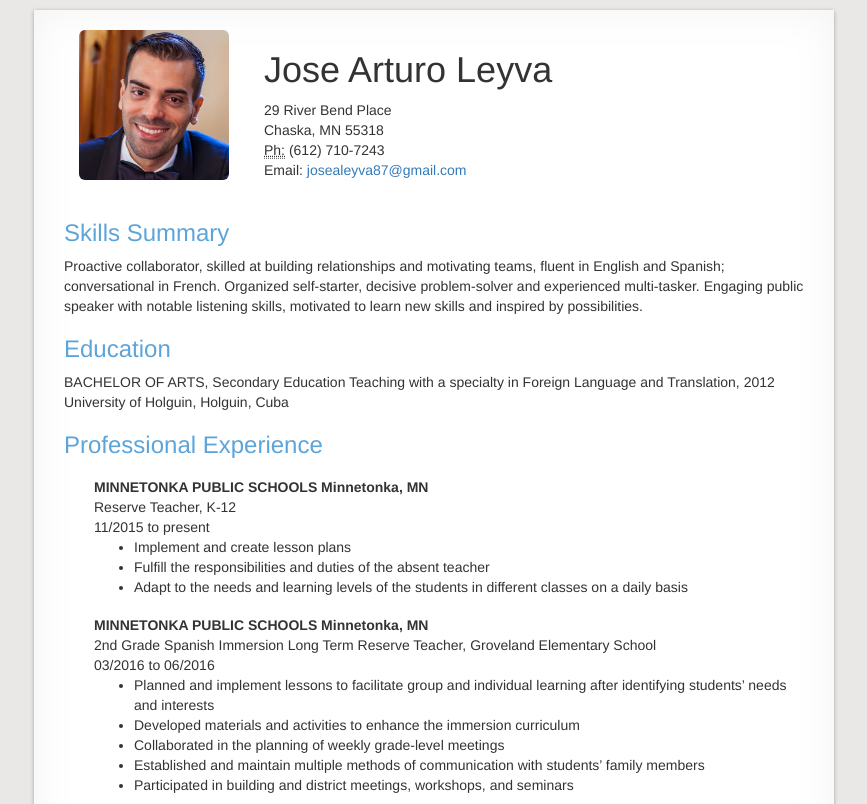
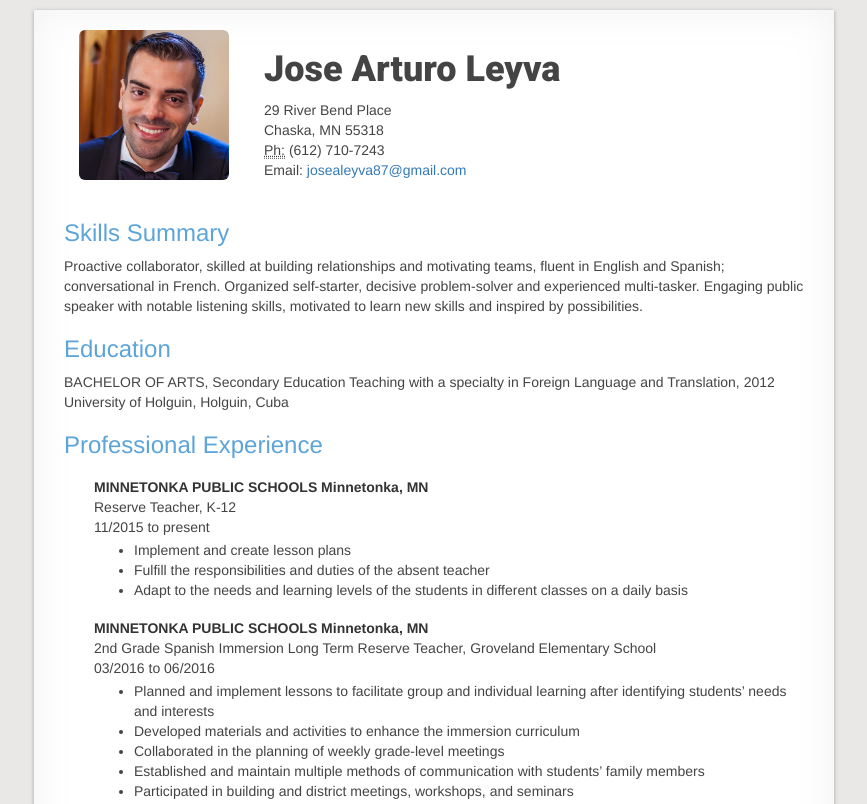
Before and after one commit to aleleyva10/leoleyva.github.io, a plain HTML site: page index.html in a window 1280 px wide. Shown: the top 804 px of the page, without its empty margins (206-1073 px from the left). Drawn offline with nearby package versions, Linux system fonts and the light colour scheme.

Commit message:
font changes; spacing

```diff
--- a/index.html
+++ b/index.html
@@ -16,7 +16,7 @@
 
     <script src="https://maxcdn.bootstrapcdn.com/bootstrap/3.3.7/js/bootstrap.min.js" integrity="sha384-Tc5IQib027qvyjSMfHjOMaLkfuWVxZxUPnCJA7l2mCWNIpG9mGCD8wGNIcPD7Txa"
         crossorigin="anonymous"></script>
-
+    <link href="https://fonts.googleapis.com/css?family=Roboto:900" rel="stylesheet">
     <link rel="stylesheet" type="text/css" href="style.css">
 
 </head>
@@ -29,11 +29,11 @@
                     <img id="headshot" class="img-rounded" src="headshot.jpg" alt="Jose Arturo Leyva">
                 </div>
                 <div class="col-xs-9">
-
-                    <address>
                         <h1>
                             Jose Arturo Leyva
                         </h1>
+                    <address>
+
                         29 River Bend Place<br /> Chaska, MN 55318<br />
                         <abbr title="Phone">Ph:</abbr> (612) 710-7243<br /> Email: <a href="mailto:josealeyva87+prime@gmail.com">josealeyva87@gmail.com</a>
                     </address>
--- a/style.css
+++ b/style.css
@@ -1,5 +1,6 @@
 body {
     background-color: #eae8e7;
+    color: #444444;
 }
 
 #headshot {
@@ -23,6 +24,10 @@ body {
 
 }
 
+h1 {
+    font-family: Roboto, sans-serif;
+}
+
 #experience, #skills-summary, #education {
     margin-top: 10px;
     /*border-top: 1px solid #000000;*/
@@ -31,6 +36,13 @@ body {
 .exp {
     margin-top: 18px;
     margin-left: 30px;
+}
+
+.exp strong {
+    color: #333333;
+}
+.empl {
+    margin-bottom: 3px;
 }
 
 .footer {
```
